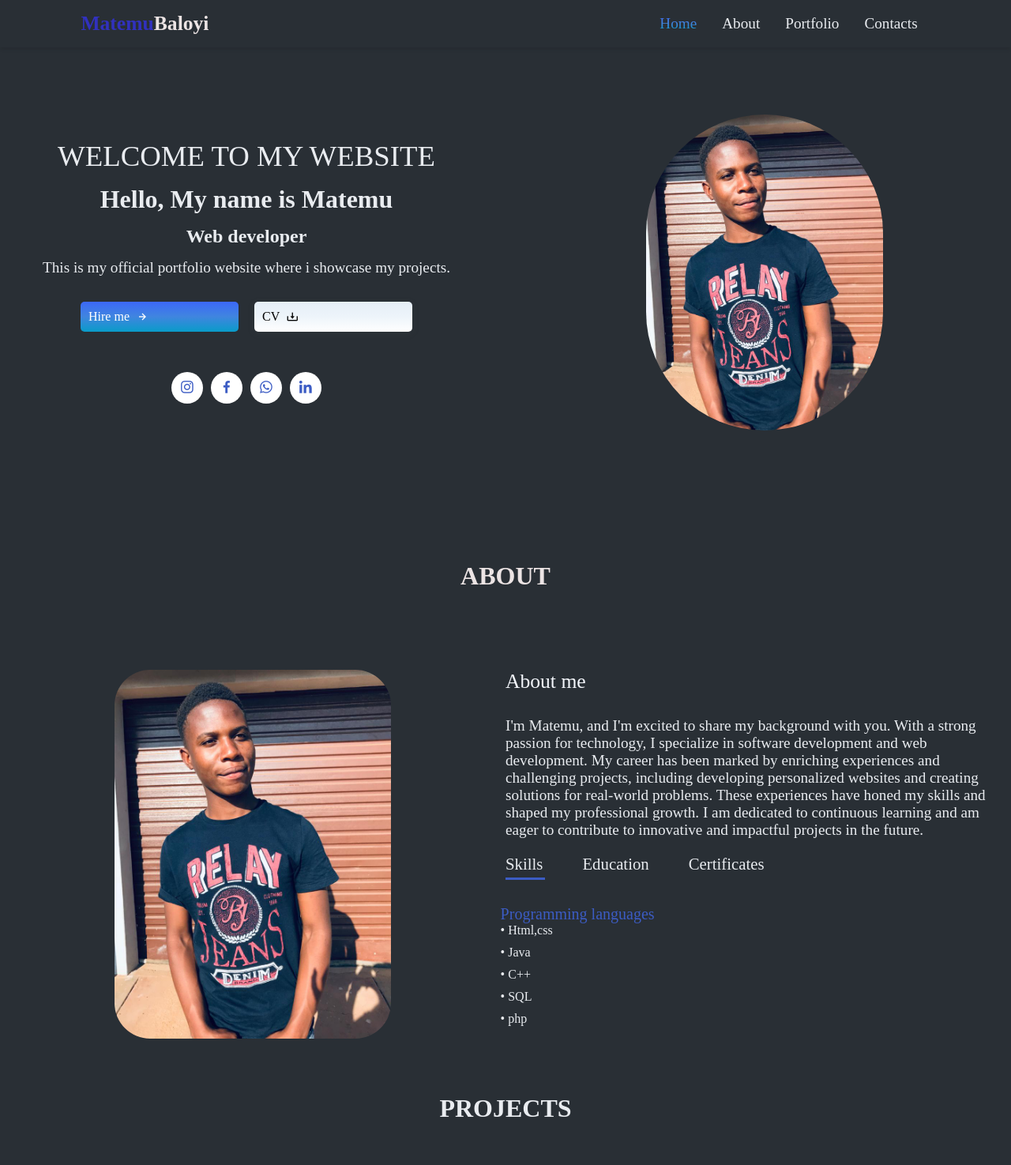
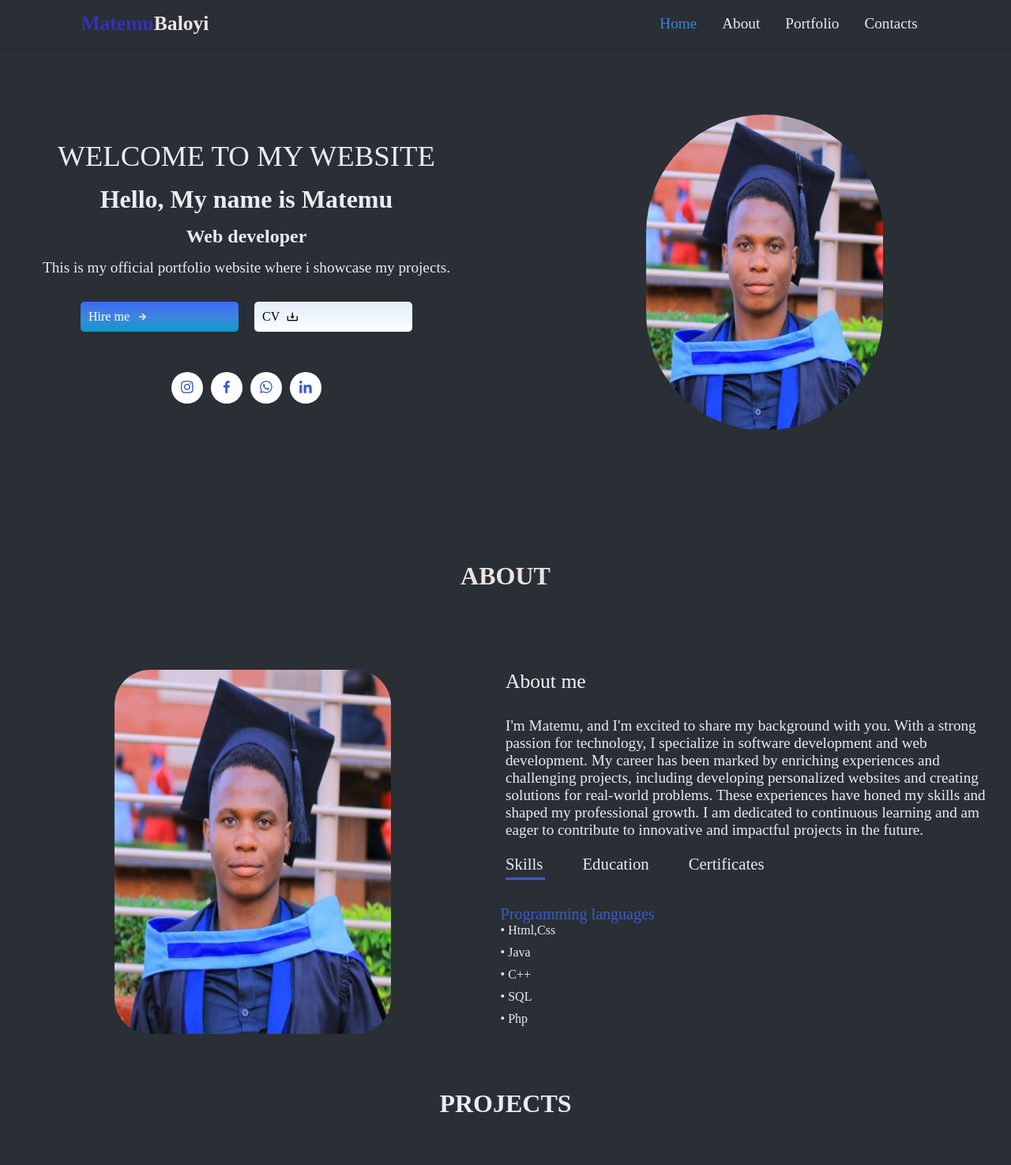
Before and after one commit to MatemuBaloyi/matemuhumphrey.github.io, a website: page src/index.html in a window 1280 px wide. Shown: the top 1475 px of the page at 79% size. Drawn offline with nearby package versions, Linux system fonts and the light colour scheme.

Commit message:
picture change

```diff
--- a/src/index.html
+++ b/src/index.html
@@ -108,7 +108,7 @@ document.getElementById('close-menu').addEventListener('click', function(event)
             </div>
         </div>
         <div class="img-dalas">
-            <img src="img/IMG-20200815-WA0016.jpg" alt="">
+            <img src="img/IMG-20250514-WA0030.jpg" alt="">
         </div>
 
     </section>
@@ -118,7 +118,7 @@ document.getElementById('close-menu').addEventListener('click', function(event)
         <div class="container">
             <div class="row">
                 <div class="about-col-1">
-                    <img src="img/IMG-20200815-WA0016.jpg" class="image" alt="">
+                    <img src="img/IMG-20250514-WA0030.jpg" class="image" alt="">
                 </div>
                 <div class="about-col-2">
                     <h1 class="sub-title">About me</h1>
@@ -136,11 +136,11 @@ document.getElementById('close-menu').addEventListener('click', function(event)
                     </div>
                     <div class="tab-contents active-tab" id="skills">
                         <ul>
-                            <li><span>Programming languages</span><br>• Html,css</li>
+                            <li><span>Programming languages</span><br>• Html,Css</li>
                             <li>• Java</li>
                             <li>• C++</li>
                             <li>• SQL</li>
-                            <li>• php</li>
+                            <li>• Php</li>
 
 
                         </ul>
```
Also changed, not shown: src/img/IMG-20200815-WA0016.jpg (deleted), src/img/IMG-20250514-WA0030.jpg (added), src/img/blank.txt.txt (deleted).
